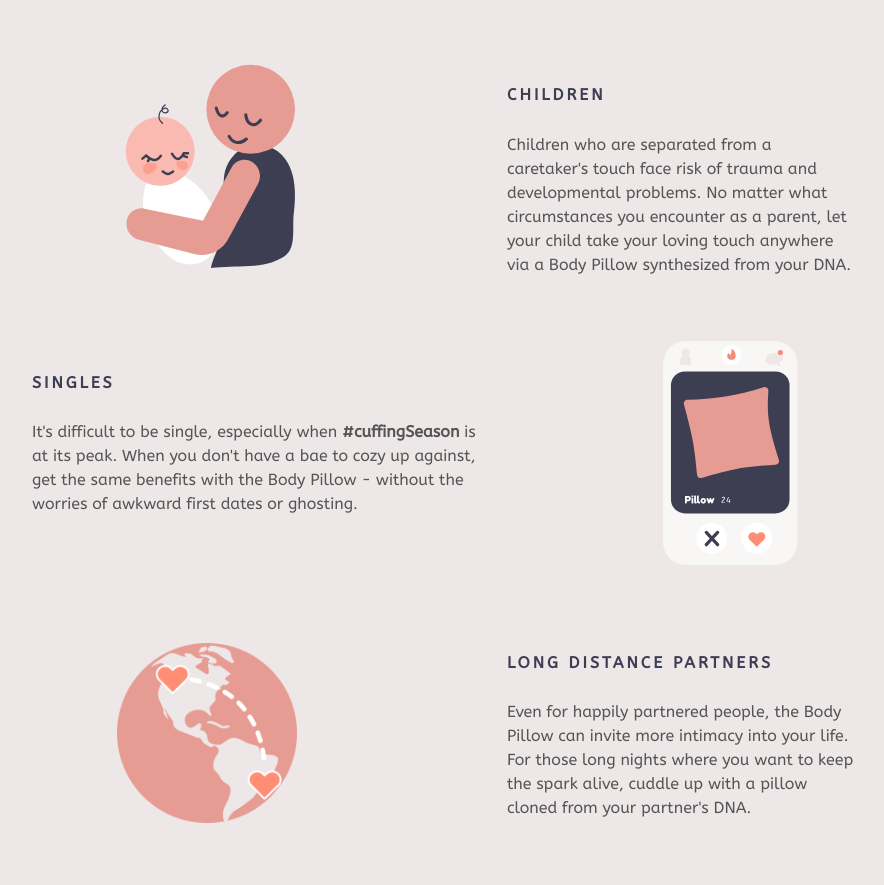
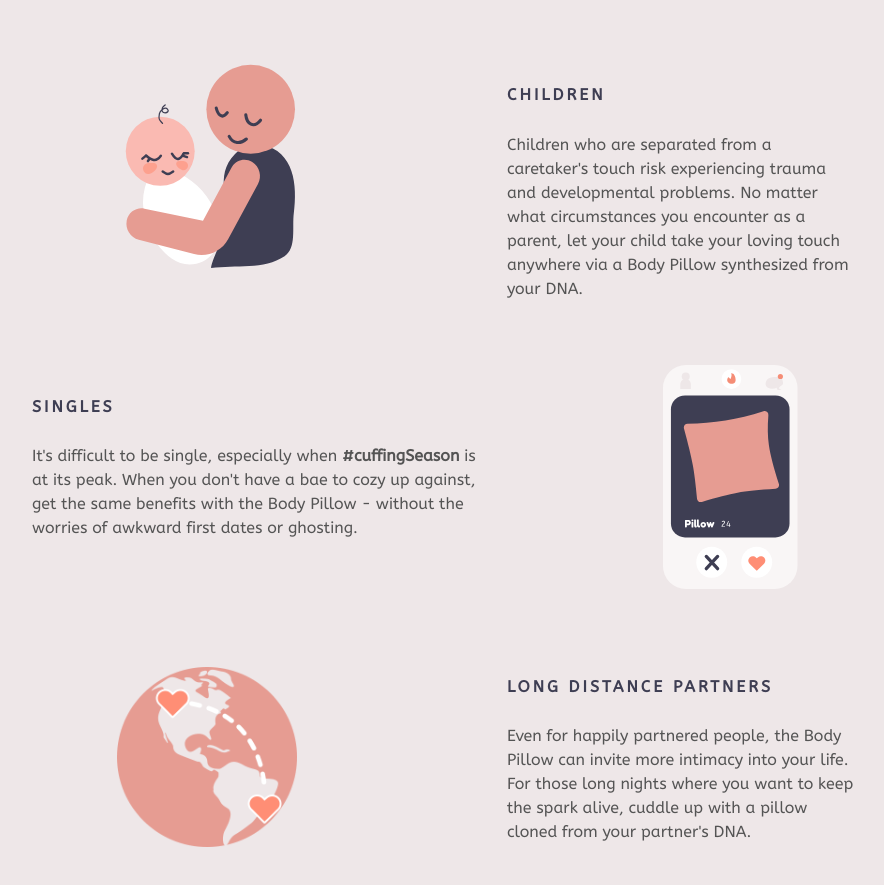
Before and after one commit to jlliu/tissulabs, a website: page index.html in a window 1280 px wide. Shown: the part 5895-6780 px from the top of the page, without its empty margins (148-1032 px from the left). Drawn offline with nearby package versions, Linux system fonts and the light colour scheme; a script that the page names is missing.

Commit message:
copy change

```diff
--- a/index.html
+++ b/index.html
@@ -389,7 +389,7 @@
               <div class="col-sm-4 ">
                 <h4 class="padding-top-40 ">CHILDREN</h4>
                 <p class="padding-top-20">
-               Children who are separated from a caretaker's touch face risk of trauma and developmental problems. No matter what circumstances you encounter as a parent, let your child take your loving touch anywhere via a Body Pillow synthesized from your DNA.</p>
+               Children who are separated from a caretaker's touch risk experiencing trauma and developmental problems. No matter what circumstances you encounter as a parent, let your child take your loving touch anywhere via a Body Pillow synthesized from your DNA.</p>
               </div>
                <div class="col-sm-2 text-center"></div>
               </div>
```
